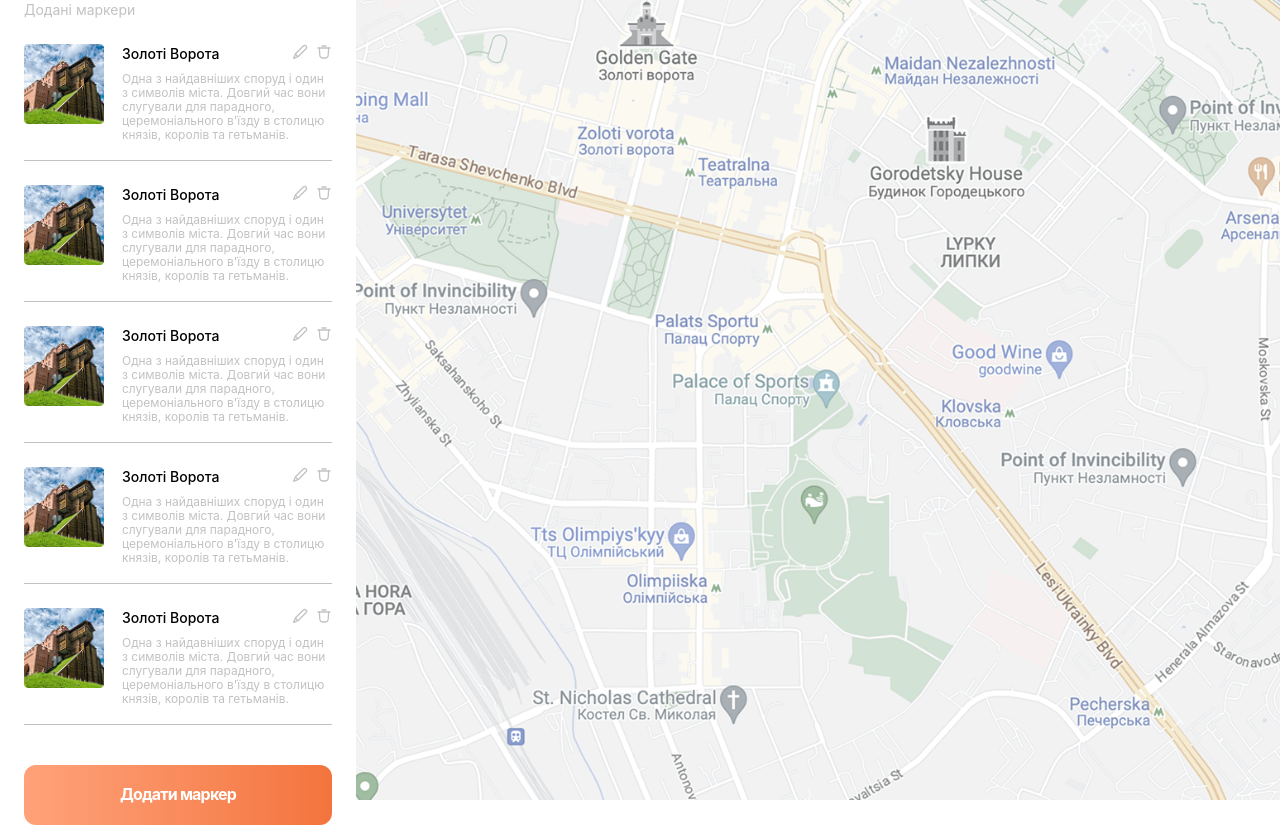
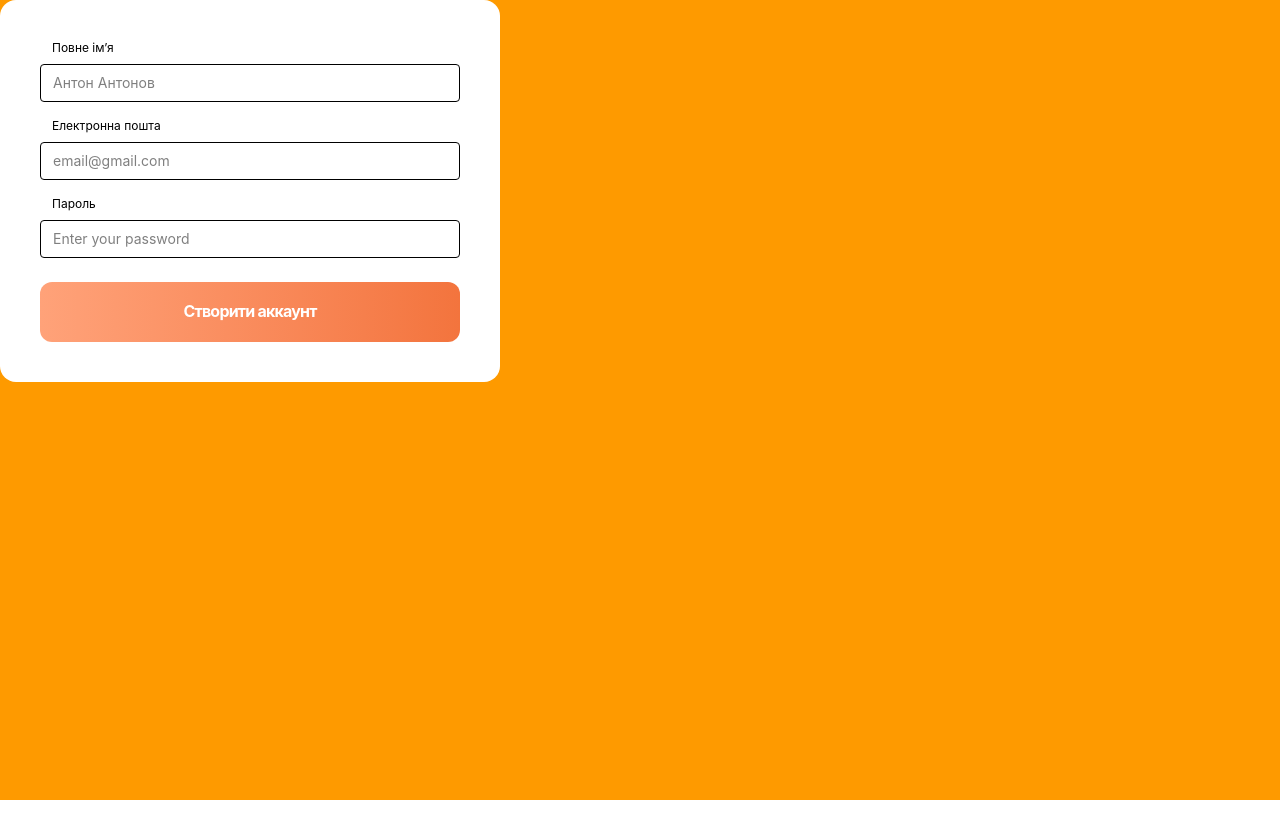
Before and after one commit to mantr88/vue-course, a Vue app: page / in a window 1280 px wide. After the commit the page ends 800 px from the top, so only its background shows below. Built offline with nearby package versions, Linux system fonts and the light colour scheme.

Commit message:
Add RegisterForm component with input fields and submit functionality

```diff
--- a/src/App.vue
+++ b/src/App.vue
@@ -1,11 +1,13 @@
 <script setup>
-import FavoritePlacesView from './vews/FavoritePlacesView.vue'
+import RegisterForm from './components/RegisterForm/RegisterForm.vue'
+// import FavoritePlacesView from './vews/FavoritePlacesView.vue'
 // import HomePageView from './vews/HomePageView.vue'
 </script>
 
 <template>
-  <main class="h-screen">
+  <main class="h-screen bg-amber-500">
     <!-- <HomePageView /> -->
-    <FavoritePlacesView />
+    <!-- <FavoritePlacesView /> -->
+    <RegisterForm @submit="console.log" />
   </main>
 </template>
--- a/src/assets/base.css
+++ b/src/assets/base.css
@@ -1,5 +1,10 @@
 /* color palette from <https://github.com/vuejs/theme> */
 @import 'tailwindcss';
+
+@layer theme, base, components, utilities;
+@import 'tailwindcss/theme.css' layer(theme);
+@import 'tailwindcss/preflight.css' layer(base);
+@import 'tailwindcss/utilities.css' layer(utilities);
 
 *,
 *::before,
--- /dev/null
+++ b/src/components/IInput/IInput.vue
@@ -0,0 +1,31 @@
+<script setup>
+const props = defineProps({
+  modelValue: String,
+  label: String,
+  name: String,
+  placeholder: String,
+  type: {
+    type: String,
+    default: 'text',
+  },
+})
+
+defineOptions({
+  inheritAttrs: false,
+})
+
+const emit = defineEmits(['update:modelValue'])
+</script>
+<template>
+  <div class="w-full text-grey">
+    <label class="block">
+      <span class="block text-xs px-3 mb-2">{{ props.label }}</span>
+      <input
+        :value="modelValue"
+        @input="emit('update:modelValue', $event.target.value)"
+        class="focus:border-primary border-[1px] border-grey rounded-[4px] py-2 px-3 text-sm w-full"
+        v-bind="{ ...$props, ...$attrs }"
+      />
+    </label>
+  </div>
+</template>
--- /dev/null
+++ b/src/components/RegisterForm/RegisterForm.vue
@@ -0,0 +1,42 @@
+<script setup>
+import { reactive, toRaw } from 'vue'
+import IButton from '../IButton/IButton.vue'
+import IInput from '../IInput/IInput.vue'
+
+const emit = defineEmits(['submit'])
+
+const userData = reactive({
+  name: '',
+  email: '',
+  password: '',
+})
+</script>
+<template>
+  <form
+    @submit.prevent="emit('submit', toRaw(userData))"
+    class="flex flex-col items-center justify-center w-[500px] p-10 rounded-2xl bg-white"
+  >
+    <IInput
+      name="name"
+      label="Повне ім’я"
+      placeholder="Антон Антонов"
+      class="mb-4"
+      v-model="userData.name"
+    />
+    <IInput
+      name="email"
+      label="Електронна пошта"
+      placeholder="email@gmail.com"
+      class="mb-4"
+      v-model="userData.email"
+    />
+    <IInput
+      type="password"
+      name="password"
+      label="Пароль"
+      placeholder="Enter your password"
+      v-model="userData.password"
+    />
+    <IButton class="w-full mt-6" variant="gradient" type="submit">Створити аккаунт</IButton>
+  </form>
+</template>
```
